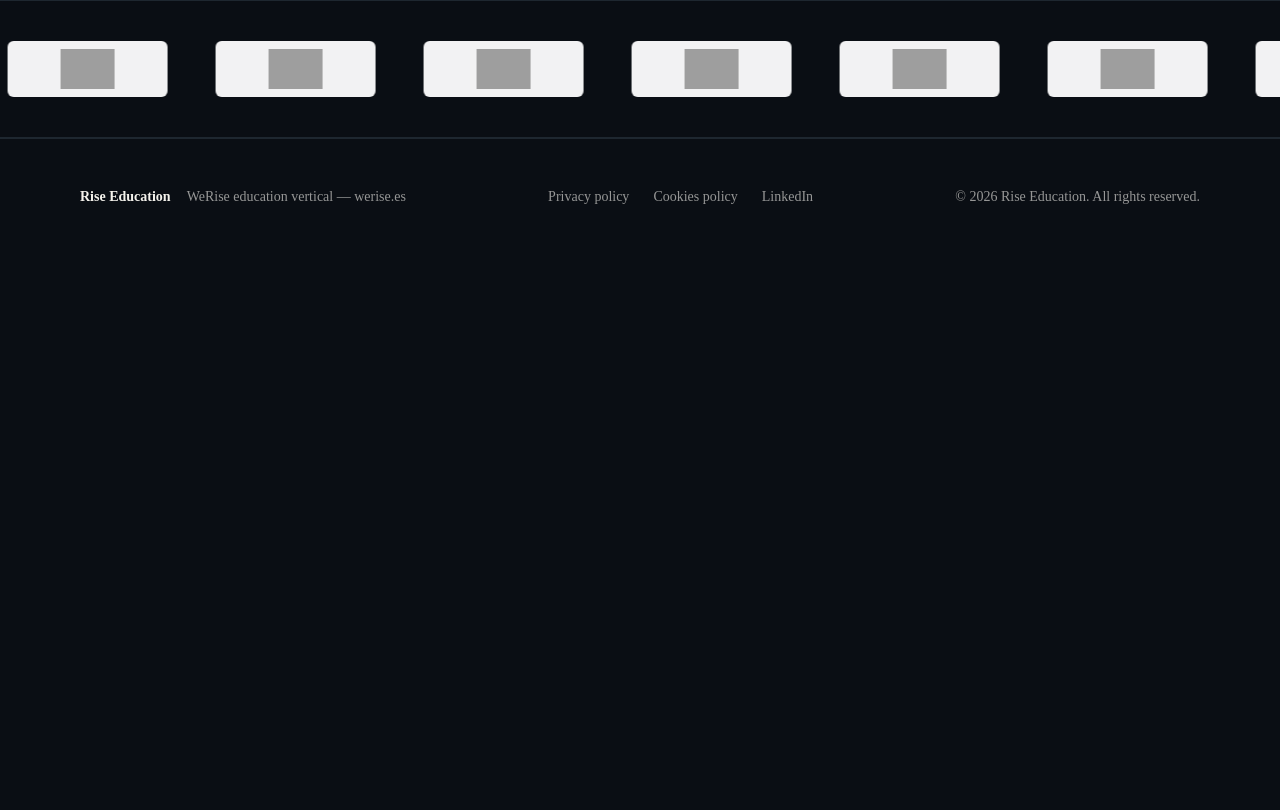
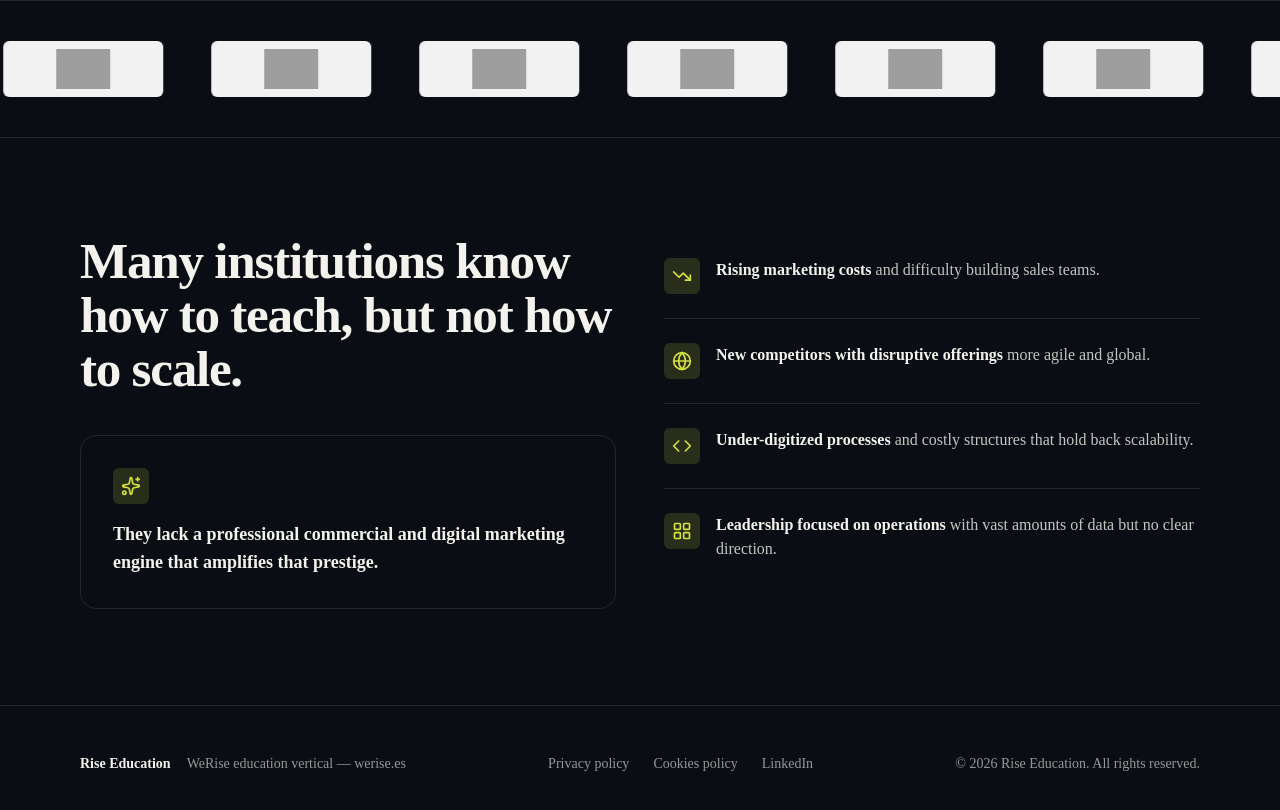
Before and after one commit to charleskot/riseweb-education, a Next.js app: page /en in a window 1280 px wide. Shown: the part 800-1610 px from the top of the page. Before the commit the page ends 1055 px from the top, so only its background shows below. Built offline with nearby package versions, Linux system fonts and the light colour scheme; grey boxes are pictures that could not be loaded.

Commit message:
feat: add problem section with 4 pains and highlight

```diff
--- a/app/[locale]/page.tsx
+++ b/app/[locale]/page.tsx
@@ -1,5 +1,6 @@
 import Hero from '@/components/home/Hero';
 import LogoMarquee from '@/components/home/LogoMarquee';
+import Problem from '@/components/home/Problem';
 import { isLocale } from '@/lib/i18n/config';
 import { es, type Copy } from '@/lib/i18n/es';
 import { en } from '@/lib/i18n/en';
@@ -14,6 +15,7 @@ export default function Page({ params }: { params: { locale: string } }) {
     <>
       <Hero t={t} />
       <LogoMarquee />
+      <Problem t={t} />
     </>
   );
 }
--- /dev/null
+++ b/components/home/Problem.tsx
@@ -0,0 +1,49 @@
+import { TrendingDown, Globe, Code, LayoutGrid, Sparkles } from 'lucide-react';
+import type { Copy } from '@/lib/i18n/es';
+
+const PAIN_ICONS = [TrendingDown, Globe, Code, LayoutGrid];
+
+export default function Problem({ t }: { t: Copy }) {
+  return (
+    <section id="problema" className="relative bg-wr-dark py-24">
+      <div className="mx-auto max-w-[1440px] grid grid-cols-1 gap-12 px-6 md:px-12 lg:px-20 lg:grid-cols-2">
+        {/* Left column: title + highlight card */}
+        <div className="flex flex-col gap-10">
+          <h2
+            className="font-black tracking-tight text-wr-white"
+            style={{ fontSize: 'clamp(2rem, 4vw, 3.5rem)', lineHeight: 1.05 }}
+          >
+            {t.problem.title}
+          </h2>
+
+          <div className="rounded-2xl border border-wr-border bg-wr-dark/60 p-8">
+            <div className="mb-4 flex h-9 w-9 items-center justify-center rounded-md bg-wr-lime/15">
+              <Sparkles className="h-5 w-5 text-wr-lime" />
+            </div>
+            <p className="text-lg font-semibold text-wr-white">
+              {t.problem.highlight}
+            </p>
+          </div>
+        </div>
+
+        {/* Right column: 4 pains, separated by hairlines */}
+        <ul className="divide-y divide-wr-border">
+          {t.problem.pains.map((pain, i) => {
+            const Icon = PAIN_ICONS[i] ?? TrendingDown;
+            return (
+              <li key={i} className="flex gap-4 py-6">
+                <div className="flex h-9 w-9 shrink-0 items-center justify-center rounded-md bg-wr-lime/15">
+                  <Icon className="h-5 w-5 text-wr-lime" />
+                </div>
+                <p className="text-base text-wr-white/80">
+                  <span className="font-semibold text-wr-white">{pain.title} </span>
+                  {pain.body}
+                </p>
+              </li>
+            );
+          })}
+        </ul>
+      </div>
+    </section>
+  );
+}
```
